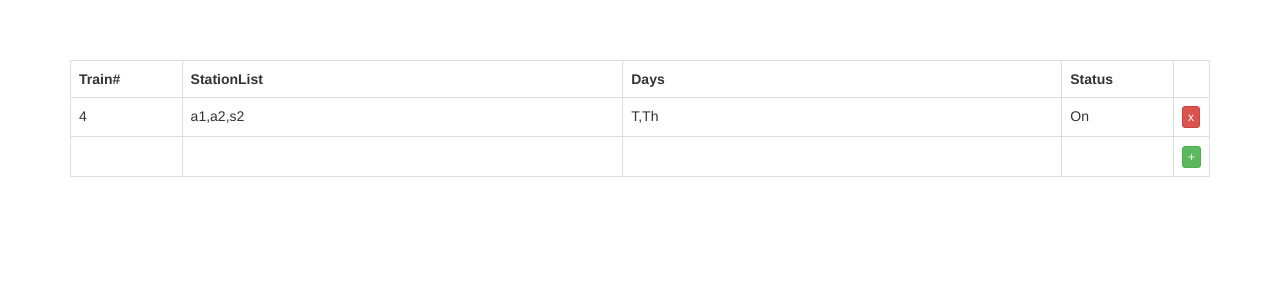
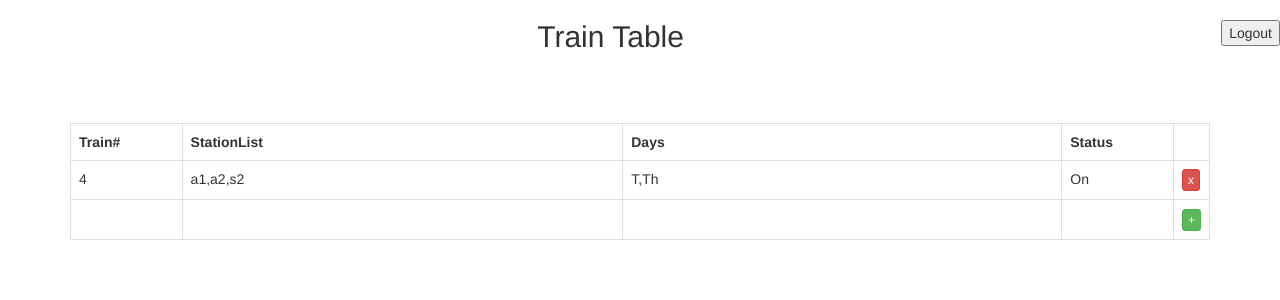
Before and after one commit to RohithS98/Train-Reservation, a PHP site: page /mainAdmin.php in a window 1280 px wide. Shown: the top 300 px of the page. Run offline with PHP 8.4, Linux system fonts and the light colour scheme; a user stored in the database is signed in; data comes from the database, SQL or seed files in the repository.

Commit message:
Logout button

```diff
--- a/mainAdmin.php
+++ b/mainAdmin.php
@@ -14,6 +14,12 @@ session_start();
         <script src="https://maxcdn.bootstrapcdn.com/bootstrap/3.3.6/js/bootstrap.min.js"></script>
     </head>
     <body>
+        <div width="100%">
+            <button type="button" id="logoutButton" style="float:right;-right:20px;">Logout</button>
+        </div>
+        <div width="100%">
+            <h2 style="text-align:center;">Train Table</h2>
+        </div>
         <div class="container">
             <br />
             <br />
@@ -83,8 +89,8 @@ $(document).ready(function(){
             data:{id:id, text:text, column_name:column_name},
             dataType:"text",
             success:function(data){
-                //alert(data);
-				$('#result').html("<div class='alert alert-success'>"+data+"</div>");
+                alert(data);
+				//$('#result').html("<div class='alert alert-success'>"+data+"</div>");
             }
         });
     }
```
